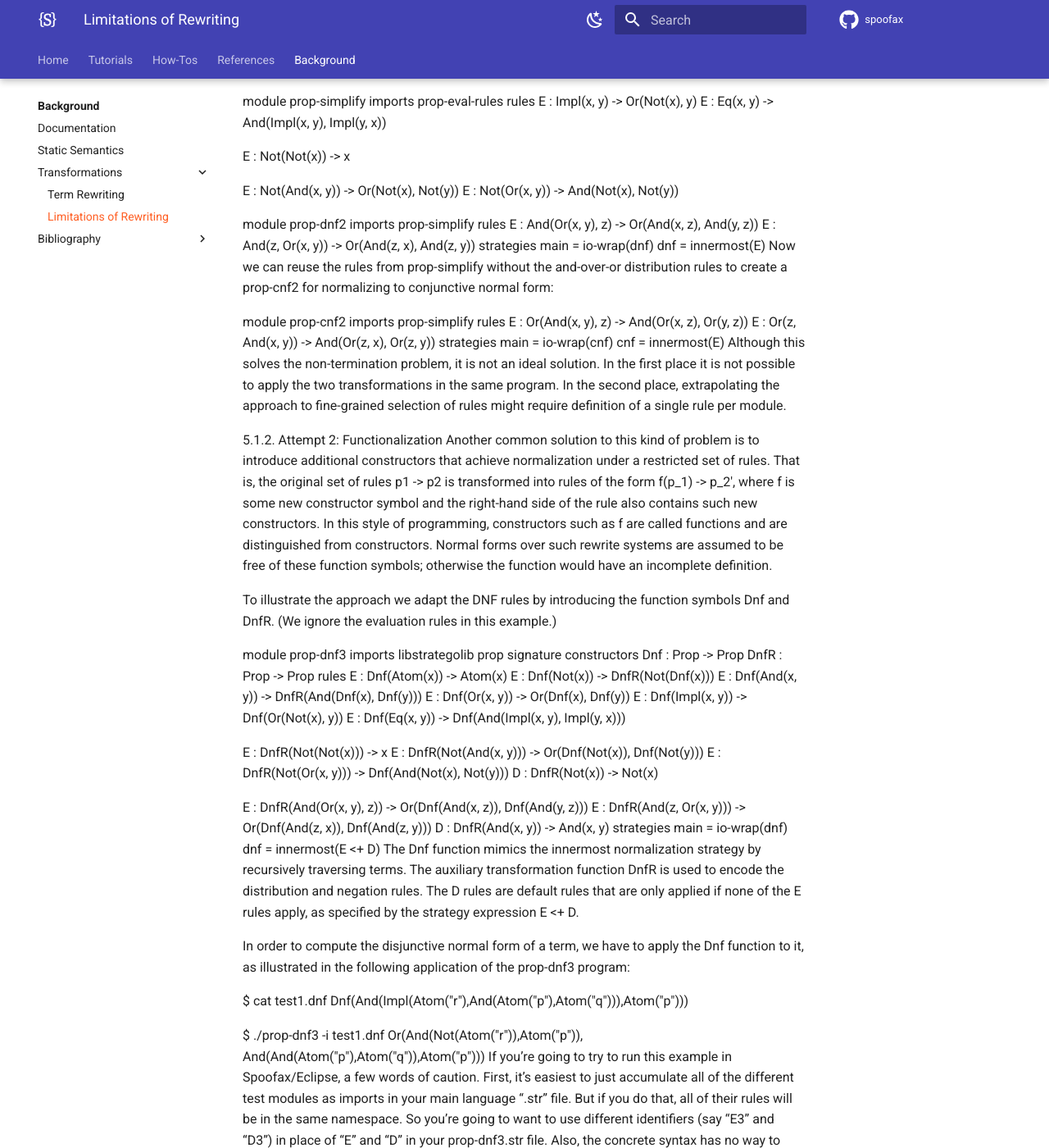
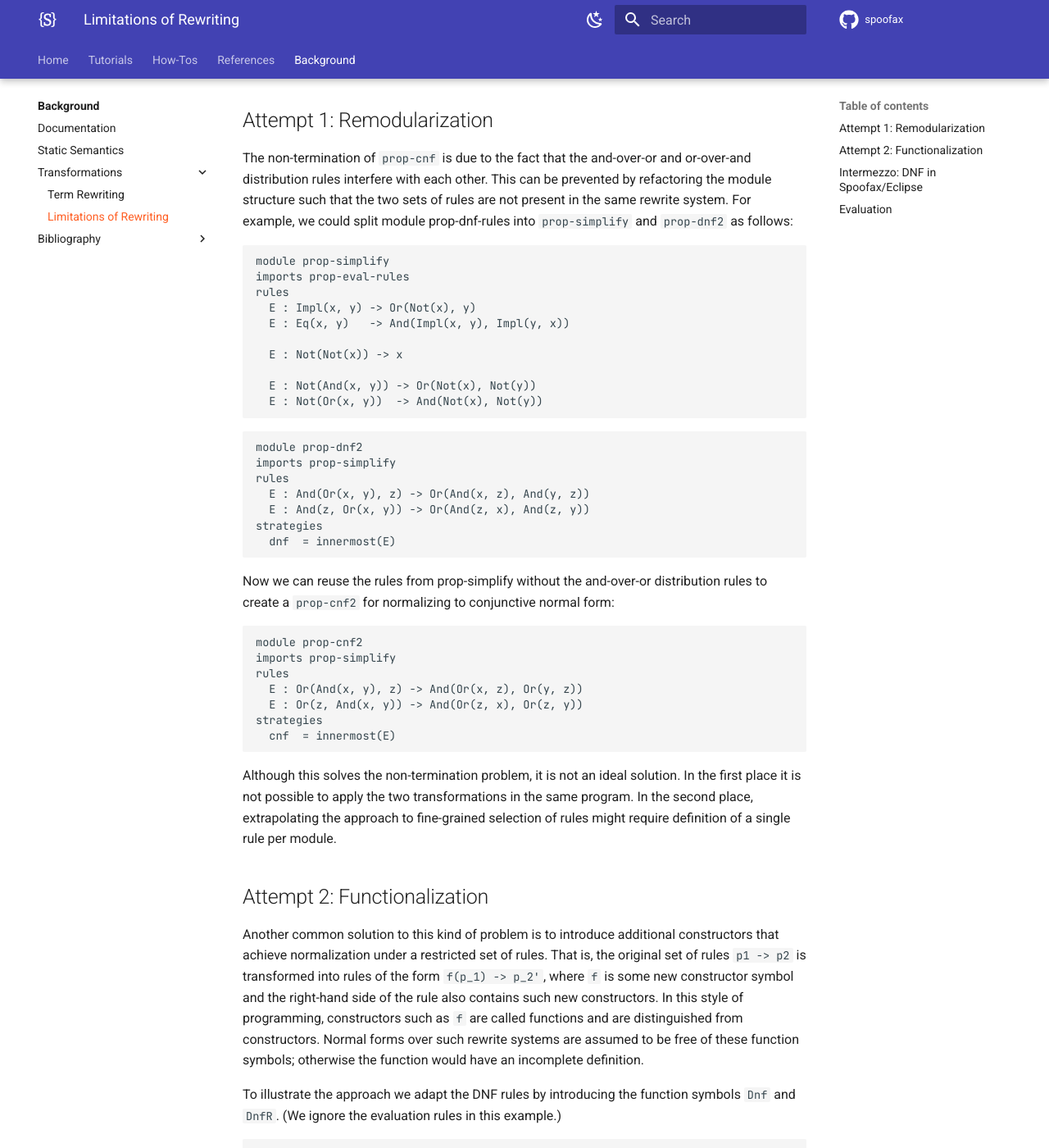
Before and after one commit to pdmosses/metaborg.github.io, an MkDocs documentation site: the page built from docs/background/stratego/limitations-of-rewriting.md, in a window 1280 px wide and 1400 px high, scrolled down 981 px. Shown: the whole window at 82% size. Built offline with MkDocs 1.6.1 and Material for MkDocs 9.7.7, drawn with Linux system fonts in a browser that asks for light colours; comment, search, counter and statistics services are not loaded; some of the changed text lies outside the part shown.

Commit message:
stratego background

````diff
--- a/docs/background/stratego/limitations-of-rewriting.md
+++ b/docs/background/stratego/limitations-of-rewriting.md
@@ -17,11 +17,12 @@ rules
   E : Or(And(x, y), z) -> And(Or(x, z), Or(y, z))
   E : Or(z, And(x, y)) -> And(Or(z, x), Or(z, y))
 strategies
-  cnf  = innermost(E)
+  cnf = innermost(E)
 ```
 
 This rewrite system is non-terminating because after applying one of the and-over-or distribution rules, the or-over-and distribution rules introduced here can be applied, and vice versa.
 
+```stratego
    And(Or(Atom("p"),Atom("q")), Atom("r"))
 ->
    Or(And(Atom("p"), Atom("r")), And(Atom("q"), Atom("r")))
@@ -30,11 +31,19 @@ This rewrite system is non-terminating because after applying one of the and-ove
        Or(Atom("r"), And(Atom("q"), Atom("r"))))
 ->
    ...
-There are a number of solutions to this problem. We’ll first discuss a couple of solutions within pure rewriting, and then show how programmable rewriting strategies can overcome the problems of these solutions.
+```
 
-5.1.1. Attempt 1: Remodularization
-The non-termination of prop-cnf is due to the fact that the and-over-or and or-over-and distribution rules interfere with each other. This can be prevented by refactoring the module structure such that the two sets of rules are not present in the same rewrite system. For example, we could split module prop-dnf-rules into prop-simplify and prop-dnf2 as follows:
+There are a number of solutions to this problem.
+We will first discuss a couple of solutions within pure rewriting, and then show how programmable rewriting strategies can overcome the problems of these solutions.
 
+
+## Attempt 1: Remodularization
+
+The non-termination of `prop-cnf` is due to the fact that the and-over-or and or-over-and distribution rules interfere with each other.
+This can be prevented by refactoring the module structure such that the two sets of rules are not present in the same rewrite system.
+For example, we could split module prop-dnf-rules into `prop-simplify` and `prop-dnf2` as follows:
+
+```stratego
 module prop-simplify
 imports prop-eval-rules
 rules
@@ -45,33 +54,46 @@ rules
 
   E : Not(And(x, y)) -> Or(Not(x), Not(y))
   E : Not(Or(x, y))  -> And(Not(x), Not(y))
+```
 
-
+```stratego
 module prop-dnf2
 imports prop-simplify
 rules
   E : And(Or(x, y), z) -> Or(And(x, z), And(y, z))
   E : And(z, Or(x, y)) -> Or(And(z, x), And(z, y))
 strategies
-  main = io-wrap(dnf)
   dnf  = innermost(E)
-Now we can reuse the rules from prop-simplify without the and-over-or distribution rules to create a prop-cnf2 for normalizing to conjunctive normal form:
+```
 
+Now we can reuse the rules from prop-simplify without the and-over-or distribution rules to create a `prop-cnf2` for normalizing to conjunctive normal form:
+
+
+```stratego
 module prop-cnf2
 imports prop-simplify
 rules
   E : Or(And(x, y), z) -> And(Or(x, z), Or(y, z))
   E : Or(z, And(x, y)) -> And(Or(z, x), Or(z, y))
 strategies
-  main = io-wrap(cnf)
   cnf  = innermost(E)
-Although this solves the non-termination problem, it is not an ideal solution. In the first place it is not possible to apply the two transformations in the same program. In the second place, extrapolating the approach to fine-grained selection of rules might require definition of a single rule per module.
+```
 
-5.1.2. Attempt 2: Functionalization
-Another common solution to this kind of problem is to introduce additional constructors that achieve normalization under a restricted set of rules. That is, the original set of rules p1 -> p2 is transformed into rules of the form f(p_1) -> p_2', where f is some new constructor symbol and the right-hand side of the rule also contains such new constructors. In this style of programming, constructors such as f are called functions and are distinguished from constructors. Normal forms over such rewrite systems are assumed to be free of these function symbols; otherwise the function would have an incomplete definition.
+Although this solves the non-termination problem, it is not an ideal solution.
+In the first place it is not possible to apply the two transformations in the same program.
+In the second place, extrapolating the approach to fine-grained selection of rules might require definition of a single rule per module.
 
-To illustrate the approach we adapt the DNF rules by introducing the function symbols Dnf and DnfR. (We ignore the evaluation rules in this example.)
+## Attempt 2: Functionalization
 
+Another common solution to this kind of problem is to introduce additional constructors that achieve normalization under a restricted set of rules.
+That is, the original set of rules `p1 -> p2` is transformed into rules of the form `f(p_1) -> p_2'`, where `f` is some new constructor symbol and the right-hand side of the rule also contains such new constructors.
+In this style of programming, constructors such as `f` are called functions and are distinguished from constructors.
+Normal forms over such rewrite systems are assumed to be free of these function symbols; otherwise the function would have an incomplete definition.
+
+To illustrate the approach we adapt the DNF rules by introducing the function symbols `Dnf` and `DnfR`.
+(We ignore the evaluation rules in this example.)
+
+```stratego
 module prop-dnf3
 imports libstrategolib prop
 signature
@@ -95,27 +117,52 @@ rules
   E : DnfR(And(z, Or(x, y))) -> Or(Dnf(And(z, x)), Dnf(And(z, y)))
   D : DnfR(And(x, y))        -> And(x, y)
 strategies
-  main = io-wrap(dnf)
-  dnf  = innermost(E <+ D)
-The Dnf function mimics the innermost normalization strategy by recursively traversing terms. The auxiliary transformation function DnfR is used to encode the distribution and negation rules. The D rules are default rules that are only applied if none of the E rules apply, as specified by the strategy expression E <\+ D.
+  dnf = innermost(E <+ D)
+```
 
-In order to compute the disjunctive normal form of a term, we have to apply the Dnf function to it, as illustrated in the following application of the prop-dnf3 program:
+The `Dnf` function mimics the innermost normalization strategy by recursively traversing terms.
+The auxiliary transformation function `DnfR` is used to encode the distribution and negation rules.
+The `D` rules are default rules that are only applied if none of the `E` rules apply, as specified by the strategy expression `E <+ D`.
 
-$ cat test1.dnf
-Dnf(And(Impl(Atom("r"),And(Atom("p"),Atom("q"))),Atom("p")))
+In order to compute the disjunctive normal form of a term, we have to apply the `Dnf` function to it, as illustrated in the following application of the `prop-dnf3` program:
 
-$ ./prop-dnf3 -i test1.dnf
-Or(And(Not(Atom("r")),Atom("p")),
-   And(And(Atom("p"),Atom("q")),Atom("p")))
-If you’re going to try to run this example in Spoofax/Eclipse, a few words of caution. First, it’s easiest to just accumulate all of the different test modules as imports in your main language “.str” file. But if you do that, all of their rules will be in the same namespace. So you’re going to want to use different identifiers (say “E3” and “D3”) in place of “E” and “D” in your prop-dnf3.str file. Also, the concrete syntax has no way to represent the “extra” function symbol Dnf that is used here, so you’ll want to use alternate triggering strategies like
+```stratego
+<dnf> Dnf(And(Impl(Atom("r"), And(Atom("p"), Atom("q"))), Atom("p")))
+   => Or(And(Not(Atom("r")),Atom("p")),
+         And(And(Atom("p"),Atom("q")),Atom("p")))
+```
 
-make-nf  = innermost(E3 <+ D3)
+
+## Intermezzo: DNF in Spoofax/Eclipse
+
+If you’re going to try to run this example in Spoofax/Eclipse, a few words of caution.
+First, it’s easiest to just accumulate all of the different test modules as imports in your main language `“.str”` file.
+But if you do that, all of the rules will be in the same namespace.
+So you’re going to want to use different identifiers (say `E3` and `D3`) in place of `E` and `D` in your prop-dnf3.str file.
+Also, the concrete syntax has no way to represent the “extra” function symbol Dnf that is used here, so you’ll want to use alternate triggering strategies like
+
+```stratego
+make-nf = innermost(E3 <+ D3)
 dnf3 : x -> <make-nf> Dnf(x)
+```
+
 that wrap the input in Dnf( ... ) themselves.
 
-For conjunctive normal form we can create a similar definition, which can now co-exist with the definition of DNF. Indeed, we could then simultaneously rewrite one subterm to DNF and the other to CNF.
+For conjunctive normal form we can create a similar definition, which can now co-exist with the definition of DNF.
+Indeed, we could then simultaneously rewrite one subterm to DNF and the other to CNF.
 
+```stratego
 E : DC(x) -> (Dnf(x), Cnf(x))
-In the solution above, the original rules have been completely intertwined with the Dnf transformation. The rules for negation cannot be reused in the definition of normalization to conjunctive normal form. For each new transformation a new traversal function and new transformation functions have to be defined. Many additional rules had to be added to traverse the term to find the places to apply the rules. In the modular solution we had 5 basic rules and 2 additional rules for DNF and 2 rules for CNF, 9 in total. In the functionalized version we needed 13 rules for each transformation, that is 26 rules in total.
+```
 
-In the example repository, you can find both the dnf and cnf strategies in trans/prop-dnf3.str and trans/prop-cnf3.str.
+
+## Evaluation
+
+In the solution above, the original rules have been completely intertwined with the `Dnf` transformation.
+The rules for negation cannot be reused in the definition of normalization to conjunctive normal form.
+For each new transformation a new traversal function and new transformation functions have to be defined.
+Many additional rules had to be added to traverse the term to find the places to apply the rules.
+In the modular solution we had 5 basic rules and 2 additional rules for DNF and 2 rules for CNF, 9 in total.
+In the functionalized version we needed 13 rules for each transformation, that is 26 rules in total.
+
+In the example repository, you can find both the dnf and cnf strategies in `trans/prop-dnf3.str` and `trans/prop-cnf3.str`.
````
Also changed, not shown: docs/background/stratego/strategic-rewriting.md (added, +272 -0 lines).
